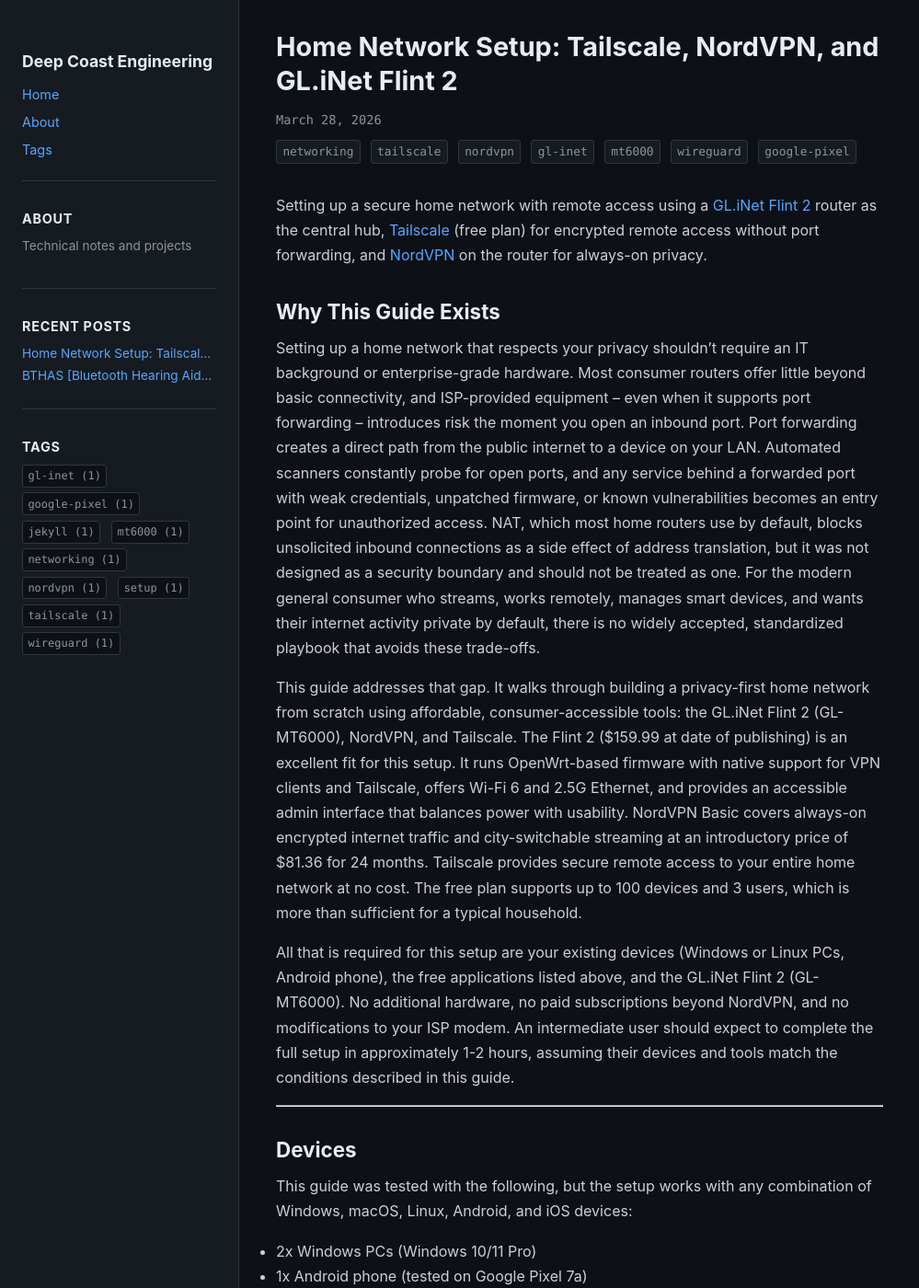
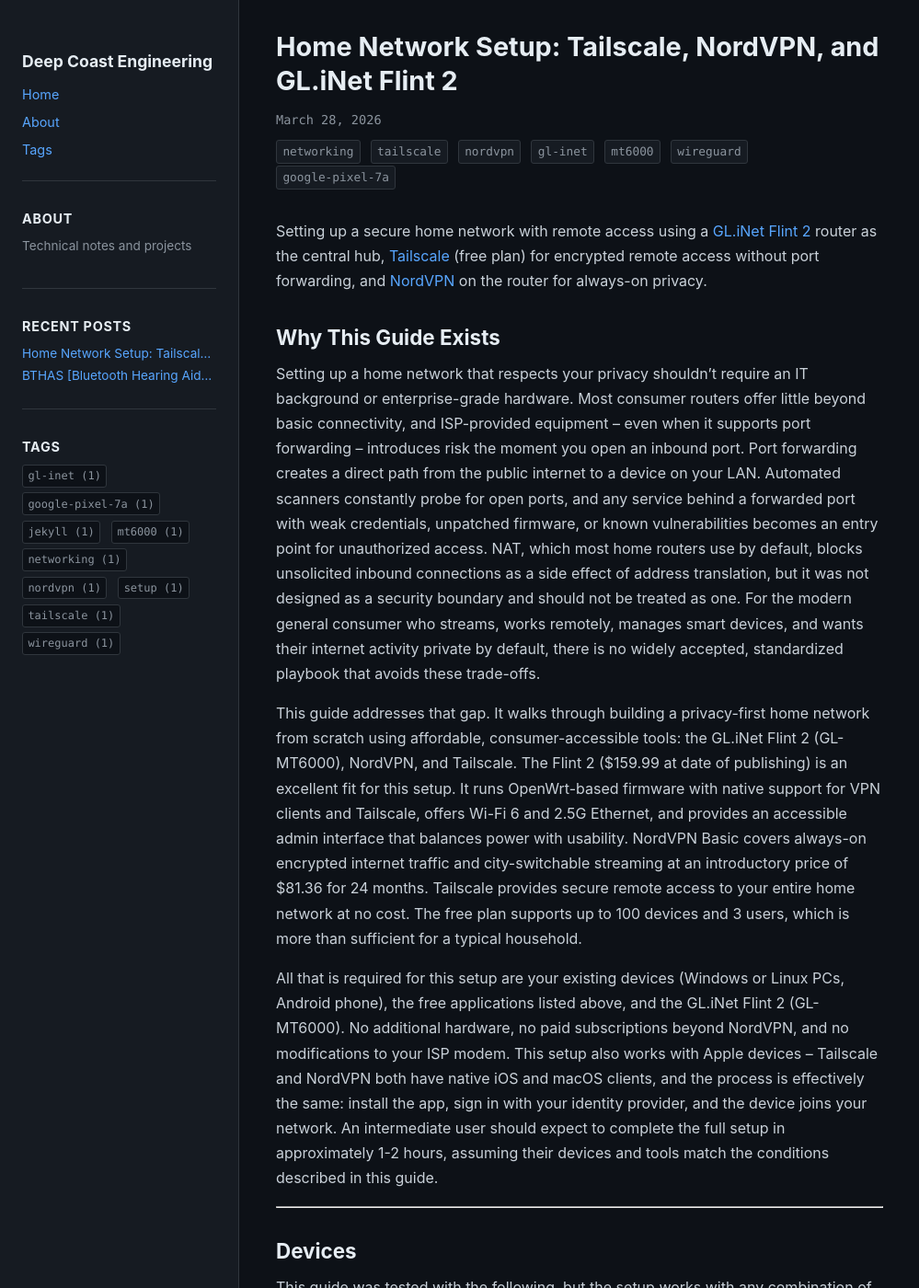
Before and after one commit to deep-coast-eng/deep-coast-eng.github.io, a Jekyll site: the page built from _posts/2026-03-28-home-network-tailscale-nordvpn-mt6000.md, in a window 1280 px wide and 1400 px high. Shown: the whole window at 92% size, without its empty margins (0-999 px from the left). Built offline with Jekyll 4.4.1, drawn with Linux system fonts in a browser that asks for light colours.

Commit message:
Update 2026-03-28-home-network-tailscale-nordvpn-mt6000.md

```diff
--- a/_posts/2026-03-28-home-network-tailscale-nordvpn-mt6000.md
+++ b/_posts/2026-03-28-home-network-tailscale-nordvpn-mt6000.md
@@ -2,7 +2,7 @@
 layout: post
 title: "Home Network Setup: Tailscale, NordVPN, and GL.iNet Flint 2"
 date: 2026-03-28
-tags: [networking, tailscale, nordvpn, gl-inet, mt6000, wireguard, google-pixel]
+tags: [networking, tailscale, nordvpn, gl-inet, mt6000, wireguard, google-pixel-7a]
 ---
 
 Setting up a secure home network with remote access using a [GL.iNet Flint 2](https://store-us.gl-inet.com/products/flint-2-gl-mt6000-wi-fi-6-high-performance-home-router) router as the central hub, [Tailscale](https://tailscale.com/) (free plan) for encrypted remote access without port forwarding, and [NordVPN](https://nordvpn.com/) on the router for always-on privacy.
@@ -13,7 +13,7 @@
 
 This guide addresses that gap. It walks through building a privacy-first home network from scratch using affordable, consumer-accessible tools: the GL.iNet Flint 2 (GL-MT6000), NordVPN, and Tailscale. The Flint 2 ($159.99 at date of publishing) is an excellent fit for this setup. It runs OpenWrt-based firmware with native support for VPN clients and Tailscale, offers Wi-Fi 6 and 2.5G Ethernet, and provides an accessible admin interface that balances power with usability. NordVPN Basic covers always-on encrypted internet traffic and city-switchable streaming at an introductory price of $81.36 for 24 months. Tailscale provides secure remote access to your entire home network at no cost. The free plan supports up to 100 devices and 3 users, which is more than sufficient for a typical household.
 
-All that is required for this setup are your existing devices (Windows or Linux PCs, Android phone), the free applications listed above, and the GL.iNet Flint 2 (GL-MT6000). No additional hardware, no paid subscriptions beyond NordVPN, and no modifications to your ISP modem. An intermediate user should expect to complete the full setup in approximately 1-2 hours, assuming their devices and tools match the conditions described in this guide.
+All that is required for this setup are your existing devices (Windows or Linux PCs, Android phone), the free applications listed above, and the GL.iNet Flint 2 (GL-MT6000). No additional hardware, no paid subscriptions beyond NordVPN, and no modifications to your ISP modem. This setup also works with Apple devices -- Tailscale and NordVPN both have native iOS and macOS clients, and the process is effectively the same: install the app, sign in with your identity provider, and the device joins your network. An intermediate user should expect to complete the full setup in approximately 1-2 hours, assuming their devices and tools match the conditions described in this guide.
 
 ---
 
```
